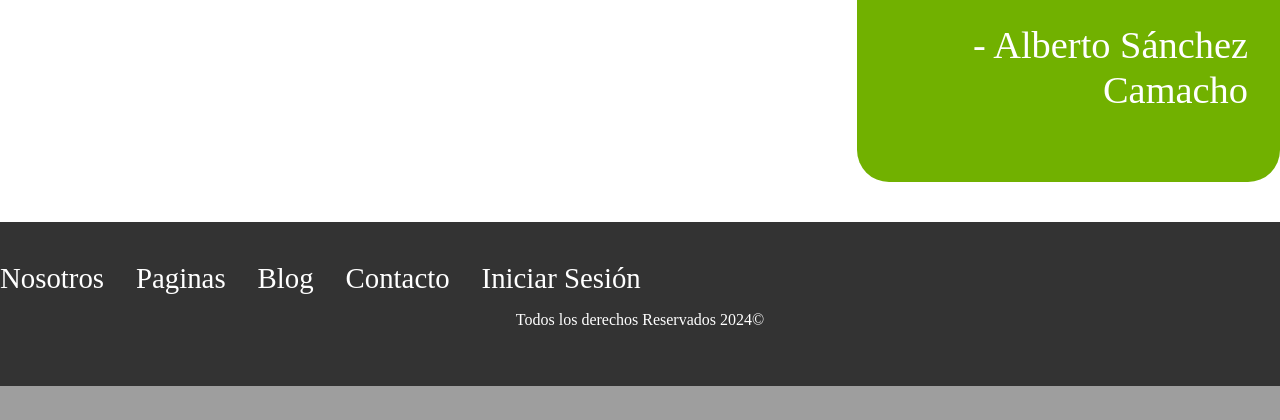
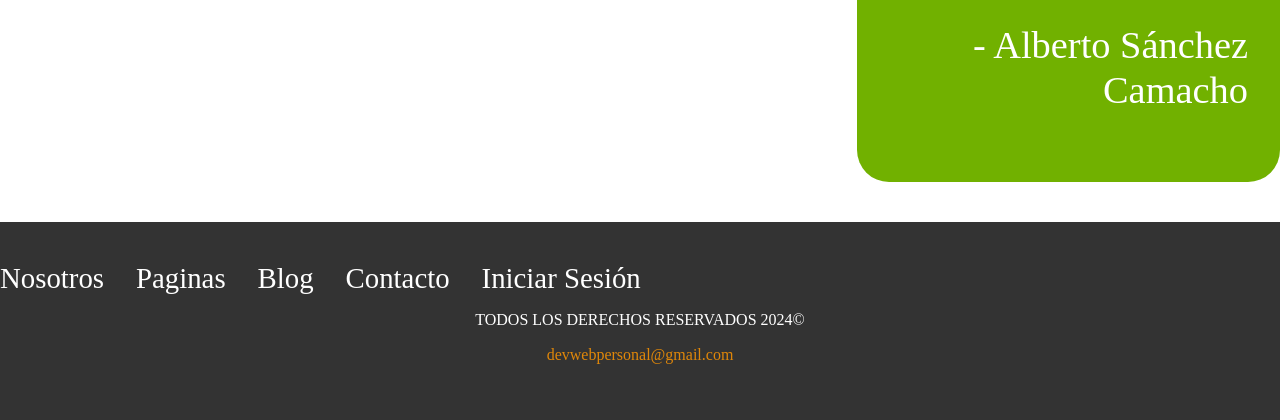
Before and after one commit to albertosanchezc/DevWebPersonal, a PHP site: page / in a window 1280 px wide. Shown: the part 3019-3439 px from the top of the page. Before the commit the page ends 3405 px from the top, so only its background shows below. Run offline with PHP 8.4, Linux system fonts and the light colour scheme; data that the repository does not hold is empty; style sheets or scripts are compiled from the project's sources; some libraries are stand-ins or nearby versions.

Commit message:
fix correo contacto

```diff
--- a/src/scss/layout/_footer.scss
+++ b/src/scss/layout/_footer.scss
@@ -20,7 +20,11 @@
     .copyright{
         color : $blanco;
         text-align: center;
+        text-transform: uppercase;
     }
 
-
+    .correo{
+        color: $amarillo;
+        text-align: center;
+    }
 }
--- a/views/layout.php
+++ b/views/layout.php
@@ -77,6 +77,7 @@ if(!isset($inicio)){
         </div>
 
         <p data-cy="copyright" class="copyright">Todos los derechos Reservados <?php echo date('Y')?>&copy;</p>
+        <p class="correo">devwebpersonal@gmail.com</p>
     </footer>
 
     <?php echo $script ?? ''; ?>
```
Also changed, not shown: 1 other file.
